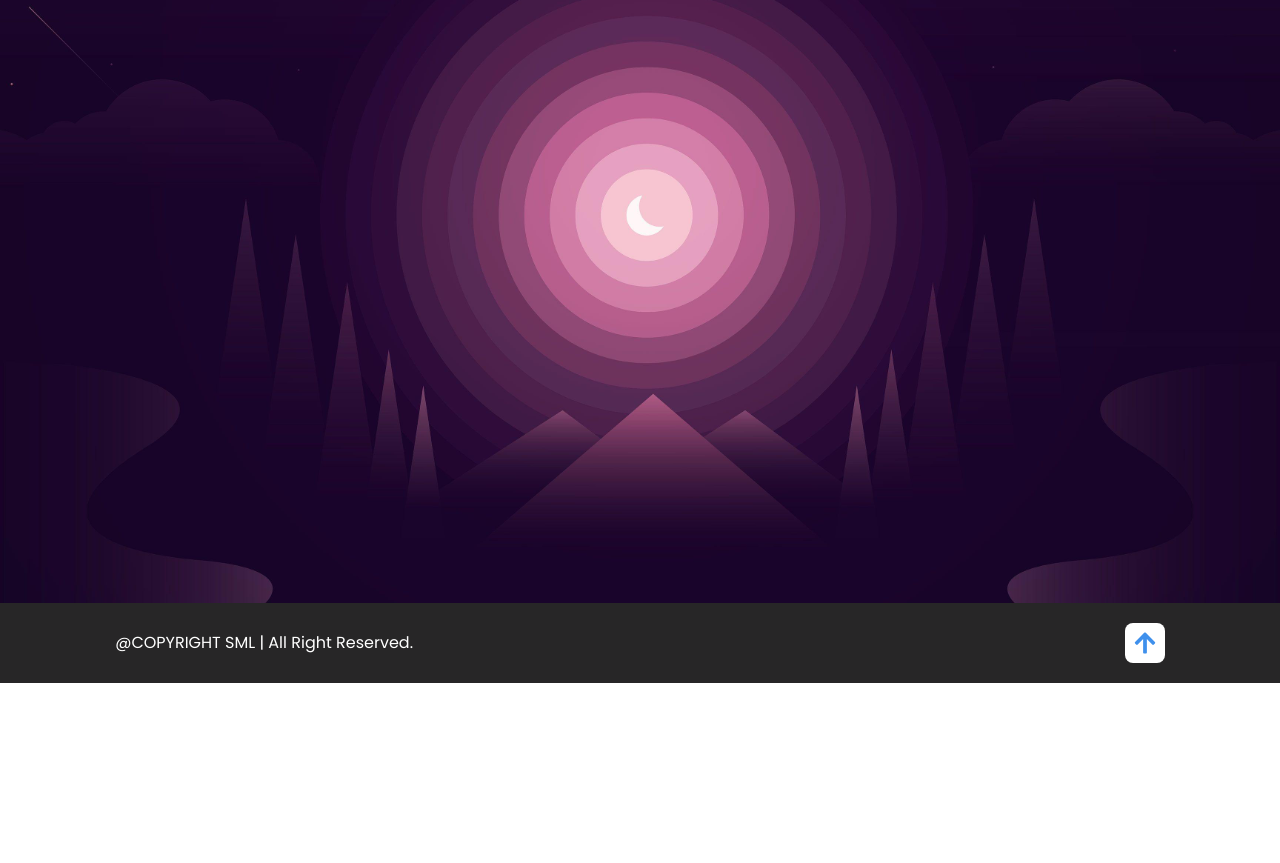
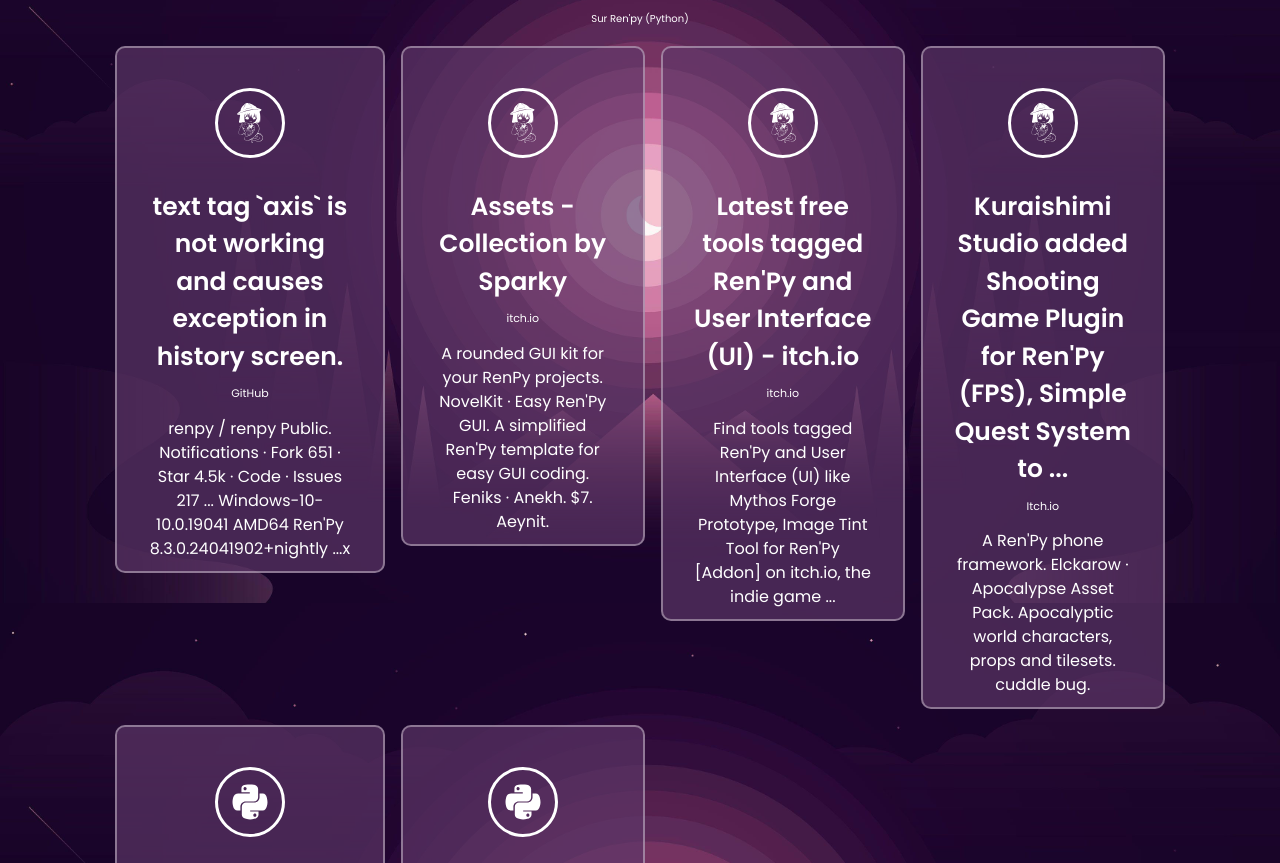
Before and after one commit to Sml94Tbs/sml-portfolio, a Next.js app: page /veille in a window 1280 px wide. Shown: the part 197-1060 px from the top of the page. Before the commit the page ends 880 px from the top, so only its background shows below. Built offline with nearby package versions, Linux system fonts and the light colour scheme.

Commit message:
add veille techno

```diff
--- a/package.json
+++ b/package.json
@@ -9,18 +9,22 @@
     "lint": "next lint"
   },
   "dependencies": {
+    "axios": "^1.6.8",
     "gsap": "^3.12.5",
     "next": "14.1.0",
     "punycode": "^2.3.1",
     "react": "^18",
     "react-dom": "^18",
     "react-icons": "^5.0.1",
-    "typed.js": "^2.1.0"
+    "typed.js": "^2.1.0",
+    "xml-js": "^1.6.11",
+    "xml2js": "^0.6.2"
   },
   "devDependencies": {
     "@types/node": "^20",
     "@types/react": "^18",
     "@types/react-dom": "^18",
+    "@types/xml2js": "^0.4.14",
     "autoprefixer": "^10.0.1",
     "eslint": "^8",
     "eslint-config-next": "14.1.0",
--- /dev/null
+++ b/src/app/components/contents/veille.tsx
@@ -0,0 +1,57 @@
+import VeilleBox from "@/app/components/veilleBox";
+import { FaLongArrowAltLeft, FaPython } from "react-icons/fa";
+import Link from "next/link";
+import { SiRenpy } from "react-icons/si";
+const Veille = () => {
+    return (
+        <>
+        <div className=" grid grid-cols-[repeat(4,_1fr)] gap-[1.6rem] max-lg:grid-cols-[repeat(1,_1fr)]">
+            <VeilleBox
+                lien={"https://www.google.com/url?rct=j&sa=t&url=https://github.com/renpy/renpy/issues/5470&ct=ga&cd=CAAYEjIbOGQyZWNhOGZjYTViNzU4ZDpmcjpmcjpGUjpM&usg=AOvVaw0JoQxaAeYCW2cSCKnWFlja&_gl=1*13qyxbp*_ga*NzU3MTUyNTc1LjE3MDUyMzIzMjM.*_ga_B6XPBQ150N*MTcxMzg3NzI5Mi4xMy4xLjE3MTM4NzgxNTQuMC4wLjA."}
+                titre={"text tag `axis` is not working and causes exception in history screen."}
+                auteur={"GitHub"}
+                text={"renpy / renpy Public. Notifications · Fork 651 · Star 4.5k · Code · Issues 217 ... Windows-10-10.0.19041 AMD64 Ren'Py 8.3.0.24041902+nightly ...x"}
+                logo={<><SiRenpy/></>}/>
+            <VeilleBox
+                lien={"https://www.google.com/url?rct=j&sa=t&url=https://itch.io/c/3254803/assets&ct=ga&cd=CAAYETIbOGQyZWNhOGZjYTViNzU4ZDpmcjpmcjpGUjpM&usg=AOvVaw2g2dKJ0CyNGiBVUM0mNSMY&_gl=1*1x67vsq*_ga*NzU3MTUyNTc1LjE3MDUyMzIzMjM.*_ga_B6XPBQ150N*MTcxMzg3NzI5Mi4xMy4xLjE3MTM4NzgxNTQuMC4wLjA."}
+                titre={"Assets - Collection by Sparky"}
+                auteur={"itch.io"}
+                text={"A rounded GUI kit for your RenPy projects. NovelKit · Easy Ren'Py GUI. A simplified Ren'Py template for easy GUI coding. Feniks · Anekh. $7. Aeynit."}
+                logo={<><SiRenpy/></>}/>
+            <VeilleBox
+                lien={"https://www.google.com/url?rct=j&sa=t&url=https://itch.io/tools/newest/free/tag-renpy/tag-user-interface&ct=ga&cd=CAAYCzIbOGQyZWNhOGZjYTViNzU4ZDpmcjpmcjpGUjpM&usg=AOvVaw3d2AmUXIUIaqA4-9H4VpwJ&_gl=1*1pwtaxi*_ga*NzU3MTUyNTc1LjE3MDUyMzIzMjM.*_ga_B6XPBQ150N*MTcxMzg4OTg2OS4xNS4xLjE3MTM4OTAyNDkuMC4wLjA."}
+                titre={"Latest free tools tagged Ren'Py and User Interface (UI) - itch.io"}
+                auteur={"itch.io"}
+                text={"Find tools tagged Ren'Py and User Interface (UI) like Mythos Forge Prototype, Image Tint Tool for Ren'Py [Addon] on itch.io, the indie game ..."}
+                logo={<><SiRenpy/></>}/>
+            <VeilleBox
+                lien={"https://www.google.com/url?rct=j&sa=t&url=https://itch.io/event/21515371&ct=ga&cd=CAAYBTIbOGQyZWNhOGZjYTViNzU4ZDpmcjpmcjpGUjpM&usg=AOvVaw2gZupY3nwRxxAx55SdgxVM&_gl=1*n3uo21*_ga*NzU3MTUyNTc1LjE3MDUyMzIzMjM.*_ga_B6XPBQ150N*MTcxMzg4OTg2OS4xNS4xLjE3MTM4OTAyNDkuMC4wLjA."}
+                titre={"Kuraishimi Studio added Shooting Game Plugin for Ren'Py (FPS), Simple Quest System to ..."}
+                auteur={"Itch.io"}
+                text={"A Ren'Py phone framework. Elckarow · Apocalypse Asset Pack. Apocalyptic world characters, props and tilesets. cuddle bug."}
+                logo={<><SiRenpy/></>}
+            />
+            <VeilleBox
+            lien={"https://www.google.com/url?rct=j&sa=t&url=https://www.lemondeinformatique.fr/actualites/lire-l-esilv-ouvre-un-msc-en-programmation-et-traitement-des-donnees-93547.html&ct=ga&cd=CAAYAzIZODEzMjY2NWMwNTY4NmQ1OTpmcjpmcjpGUg&usg=AOvVaw0VPwVynj2AbUtdApuxvJtz&_gl=1*1qfb733*_ga*NzU3MTUyNTc1LjE3MDUyMzIzMjM.*_ga_B6XPBQ150N*MTcxMzg4OTg2OS4xNS4xLjE3MTM4OTE1MzMuMC4wLjA."}
+            titre={"L'Esilv ouvre un Msc en programmation et traitement des données - Le Monde Informatique"}
+            auteur={"Le Monde Informatique"}
+            text={"Pour cela, les cours de 1ere année proposés en français enseignent la programmation orientée objet, le développement en Python, DevOps et l'ingénierie ..."}
+            logo={<><FaPython /></>}
+            />
+            <VeilleBox
+            lien={"https://www.google.com/url?rct=j&sa=t&url=https://www.lesnumeriques.com/intelligence-artificielle/grok-l-ia-generative-d-elon-musk-peut-desormais-comprendre-et-analyser-les-images-n220813.html&ct=ga&cd=CAAYADIZODEzMjY2NWMwNTY4NmQ1OTpmcjpmcjpGUg&usg=AOvVaw2KKp4qBAIf2oN8LyqhBtIk&_gl=1*1591bhi*_ga*NzU3MTUyNTc1LjE3MDUyMzIzMjM.*_ga_B6XPBQ150N*MTcxMzg4OTg2OS4xNS4xLjE3MTM4OTE1MzMuMC4wLjA."}
+            titre={"Grok : l'IA générative d'Elon Musk peut désormais comprendre et analyser les images"}
+            auteur={"Les Numériques"}
+            text={"xAI dévoile aussi divers exemples montrant que la version 1.5V de Grok arrive à : Transformer un diagramme en code Python ;; Calculer les calories ..."}
+            logo={<><FaPython /></>}
+            />
+
+        </div>
+        <div className=" flex items-center justify-center mt-[2rem]">
+        <Link className=" flex items-center gap-[1rem] p-[2rem] text-white bg-[#c184db] rounded-[1rem] text-[2rem] font-[600] hover:shadow-[0_0_20px_#ff91f6] transition-[cubic-bezier(0.25_0.1_0.25_1.0)] duration-[.5s]" href={"/#portfolio"}><FaLongArrowAltLeft />Retour</Link>
+    </div>
+        </>
+    )
+}
+
+export default Veille;
--- /dev/null
+++ b/src/app/components/veilleBox.tsx
@@ -0,0 +1,27 @@
+import Link from "next/link";
+import { FaPython } from "react-icons/fa";
+import axios from "axios";
+
+
+const VeilleBox = ({ logo, lien, titre, auteur, text}: {logo: any,lien: string, titre: string, auteur: string, text: string}) => {
+    return (
+        <Link href={lien} >
+            <div className=" p-[1rem_3rem] border-[2px] text-center border-solid items-center justify-center border-[#ffffff5f] rounded-[1rem] bg-[#5f3869ab] transition-[cubic-bezier(0.25_0.1_0.25_1.0)] duration-[.5s] hover:border-[#ebb7ff] hover:scale-[1.02]">
+                <div className=" w-[7rem] h-[7rem] m-[3rem] border-[0.3rem] text-white text-[4rem] border-solid rounded-[50%] inline-flex items-center justify-center border-[#fff]">
+                    {logo}
+                </div>
+                <h1 className=" text-center text-white text-[2.5rem] mb-[1rem] font-[600]">
+                    {titre}
+                </h1>
+                <h4 className=" text-white text-[1.1rem] mb-[1.5rem]">
+                    {auteur}
+                </h4>
+                <p className=" text-[1.6rem] text-white">
+                    {text}
+                </p>
+            </div>
+        </Link>
+    )
+}
+
+export default VeilleBox;
--- a/src/app/veille/page.tsx
+++ b/src/app/veille/page.tsx
@@ -1,8 +1,11 @@
+import Veille from "@/app/components/contents/veille"
+
 export default function veille(){
     return(
         <section>
-            <h1 className=" text-center font-[600] text-[3.2rem]">Ma veille technoligique</h1>
-            <p className=" text-center text-[500]">Sur Ren&apos;py (Python)</p>
+            <h1 className=" text-center font-[700] mb-[4rem] text-[4.5rem] text-white">Ma veille technoligique</h1>
+            <p className=" text-center text-[500] mb-[2rem] text-white">Sur Ren&apos;py (Python)</p>
+            <Veille/>
         </section>
     )
 }
--- /dev/null
+++ b/src/app/veille/xmltojson.tsx
@@ -0,0 +1,48 @@
+"use client"
+
+// xmlToJsonConverter.tsx
+import axios from 'axios';
+import { useEffect, useState } from 'react';
+import xmljs from 'xml-js';
+
+export const XmlToJsonConverter = ({ xmlLink }: { xmlLink: string }) => {
+    console.log('xmlLink:', xmlLink);
+    const [jsonData, setJsonData] = useState(null);
+    const [isJson, setIsJson] = useState(false);
+
+    useEffect(() => {
+        const fetchData = async () => {
+            try {
+                const response = await axios.get(xmlLink);
+                const xmlContent = response.data;
+                const jsonResult = xmljs.xml2json(xmlContent, { compact: true, spaces: 2 });
+
+                // Vérifier si la conversion en JSON est valide
+                try {
+                    const parsedJson = JSON.parse(jsonResult);
+                    console.log('parsedJson:', parsedJson)
+                    setJsonData(parsedJson);
+                    setIsJson(true);
+                } catch (error) {
+                    setIsJson(false);
+                    console.error('Error parsing JSON:', error);
+                }
+            } catch (error) {
+                console.error('Error fetching XML data:', error);
+            }
+        };
+
+        fetchData();
+    }, [xmlLink]);
+
+    return (<div>
+        {isJson ? (
+            <pre>{JSON.stringify(jsonData, null, 2)}</pre>
+        ) : (
+            // eslint-disable-next-line react/no-unescaped-entities
+            <p>Le contenu n'est pas en JSON valide.</p>
+        )}
+    </div>);
+};
+
+export default XmlToJsonConverter;
```
Also changed, not shown: 2 other files (tests, documents, lock files or other folders).
